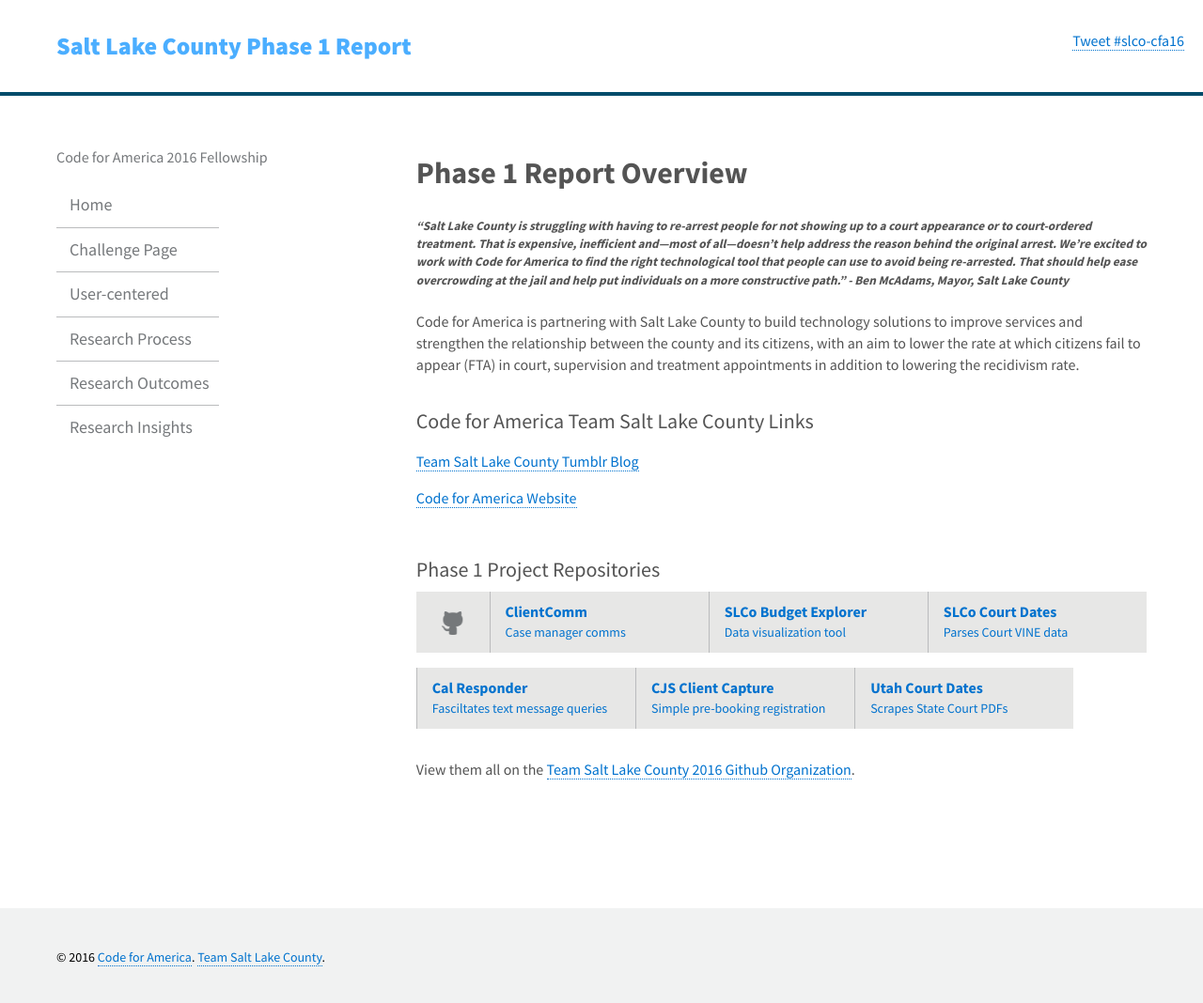
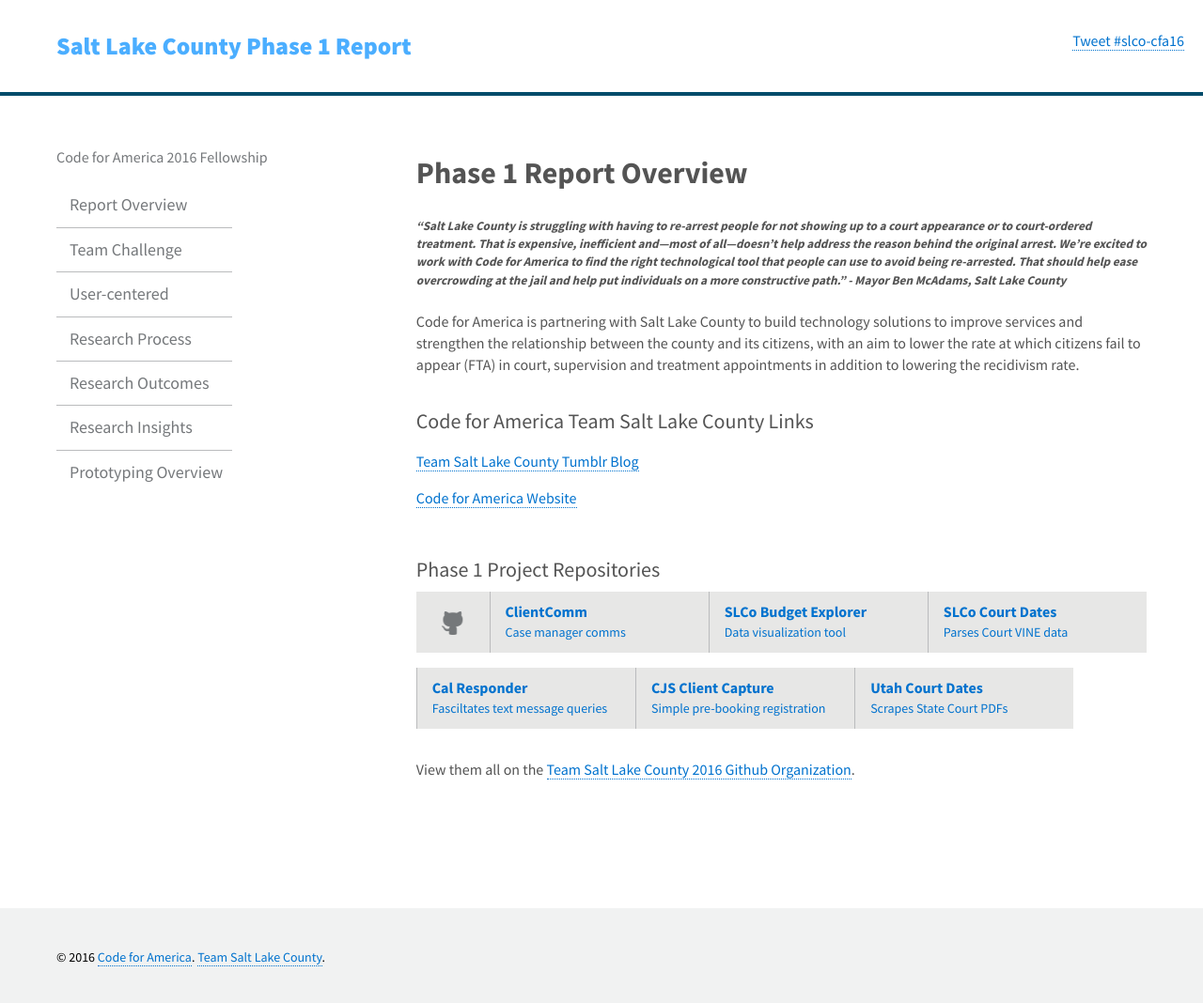
Before and after one commit to slco-2016/q1_report_long, a Jekyll site: the page built from index.html, in a window 1280 px wide and 1072 px high. Shown: the top 1068 px of the window at 94% size. Built offline with Jekyll 4.4.1, drawn with Linux system fonts in a browser that asks for light colours; comment, search, counter and statistics services are not loaded.

```diff
--- a/_config.yml
+++ b/_config.yml
@@ -31,10 +31,10 @@ logoalt:
 # Navigation
 # List links that should appear in the site sidebar here
 navigation:
-- text: Home
+- text: Report Overview
   url: ./
   internal: true
-- text: Challenge Page
+- text: Team Challenge
   url: challenge_page/
   internal: true
 - text: User-centered
@@ -48,6 +48,9 @@ navigation:
   internal: true
 - text: Research Insights
   url: researchinsights_page/
+  internal: true
+- text: Prototyping Overview
+  url: prototype_page/
   internal: true
 
 # Repo list
--- a/_includes/index.md
+++ b/_includes/index.md
@@ -1,5 +1,5 @@
 # Phase 1 Report Overview
 
-##### *“Salt Lake County is struggling with having to re-arrest people for not showing up to a court appearance or to court-ordered treatment. That is expensive, inefficient and—most of all—doesn’t help address the reason behind the original arrest. We’re excited to work with Code for America to find the right technological tool that people can use to avoid being re-arrested. That should help ease overcrowding at the jail and help put individuals on a more constructive path.” - Ben McAdams, Mayor, Salt Lake County*
+##### *“Salt Lake County is struggling with having to re-arrest people for not showing up to a court appearance or to court-ordered treatment. That is expensive, inefficient and—most of all—doesn’t help address the reason behind the original arrest. We’re excited to work with Code for America to find the right technological tool that people can use to avoid being re-arrested. That should help ease overcrowding at the jail and help put individuals on a more constructive path.” - Mayor Ben McAdams, Salt Lake County*
 
 Code for America is partnering with Salt Lake County to build technology solutions to improve services and strengthen the relationship between the county and its citizens, with an aim to lower the rate at which citizens fail to appear (FTA) in court, supervision and treatment appointments in addition to lowering the recidivism rate.
```
Also changed, not shown: _pages/example_page.md (deleted, +0 -10 lines), _pages/prototype_page.md (added, +57 -0 lines), 3 other files.
